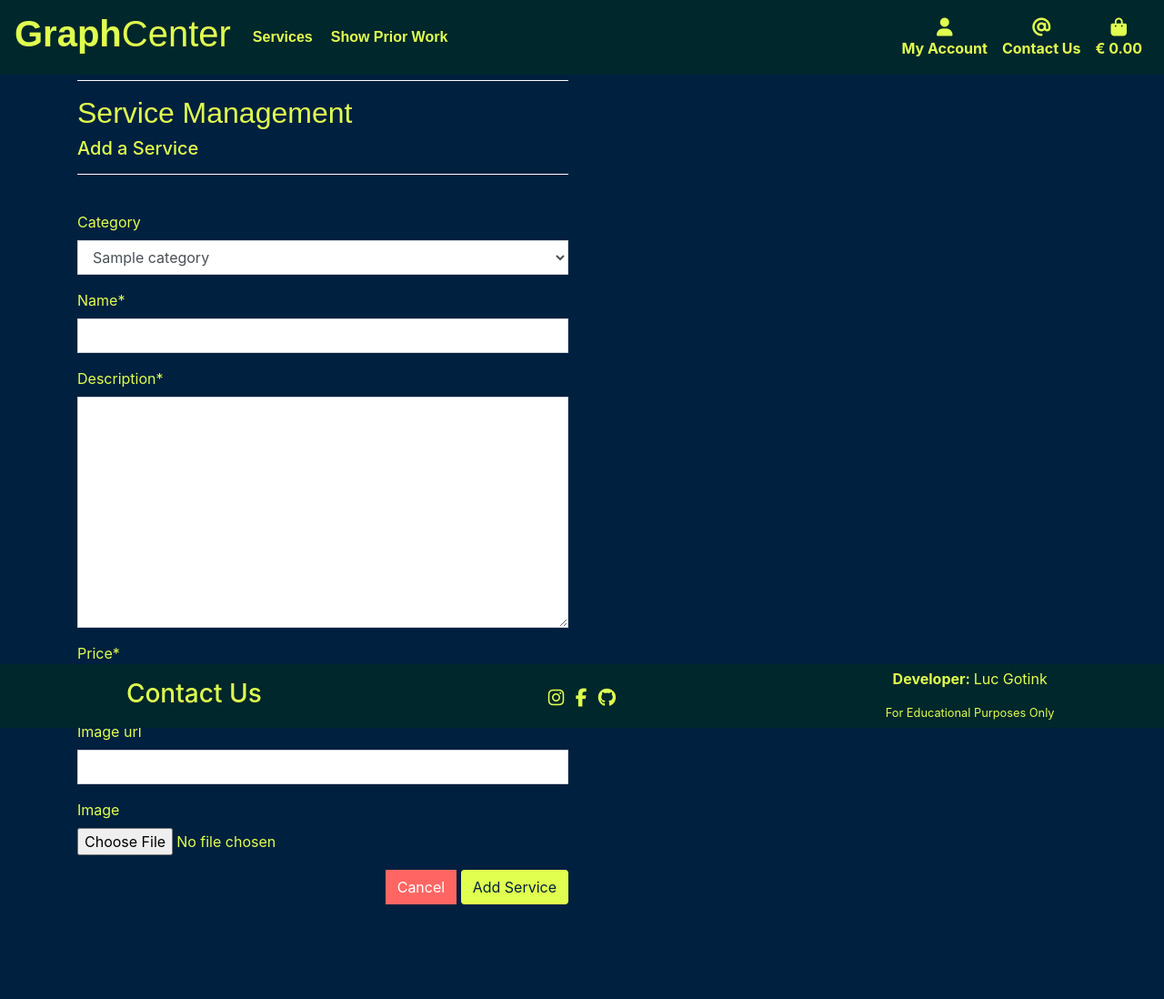
After one commit to Decline-of-Mind/GraphCenter, a Django app: page /services/add/ in a window 1280 px wide. The commit adds this page. Shown: the whole page at 91% size. Run offline with Django 3.2, Linux system fonts and the light colour scheme; tables that the repository leaves empty hold one stand-in row (values such as "Sample post"); some libraries are stand-ins or nearby versions.

Commit message:
added Addservice form, and template

```diff
--- a/graphcenter/settings.py
+++ b/graphcenter/settings.py
@@ -204,3 +204,4 @@ STRIPE_CURRENCY = 'eur'
 STRIPE_PUBLIC_KEY = os.getenv('STRIPE_PUBLIC_KEY', '')
 STRIPE_SECRET_KEY = os.getenv('STRIPE_SECRET_KEY', '')
 STRIPE_WH_SECRET = os.getenv('STRIPE_WH_SECRET_GC', '')
+DEFAULT_FROM_EMAIL = 'GraphCenter@example.com'
--- /dev/null
+++ b/services/templates/services/add_service.html
@@ -0,0 +1,34 @@
+{% extends "base.html" %}
+{% load static %}
+
+{% block content %}
+
+
+
+<div class="container">
+        <div class="row yellow-color mt-5">
+            <div class="col-12 col-md-6 mt-4">
+                <hr class="hr-white w-100">
+                <h2 class="logo-font">Service Management</h2>
+                <h5>Add a Service</h5>
+                <hr class="hr-white w-100">
+            </div>
+        </div>
+
+        <div class="row yellow-color pb-5 mb-5">
+            <div class="col-12 col-md-6 mt-4">
+                <form method="POST" action="{% url 'add_service' %}" class="form mb-2" enctype="multipart/form-data">
+                    {% csrf_token %}
+                    {{ form | crispy }}
+                    <div class="text-right">
+                        <a href="{% url 'services' %}" class="btn red-btn rounded-0">Cancel</a>
+                        <button type="submit" class="btn yellow-btn round-0">Add Service</button>
+                    </div>
+                </form>
+            </div>
+        </div>
+
+    </div>
+
+
+{% endblock %}
--- a/services/urls.py
+++ b/services/urls.py
@@ -3,5 +3,6 @@ from . import views
 
 urlpatterns = [
     path('', views.services, name="services"),
-    path('<service_id>', views.service_detail, name='service_detail'),
+    path('<int:service_id>/', views.service_detail, name='service_detail'),
+    path('add/', views.add_service, name='add_service'),
 ]
--- a/services/views.py
+++ b/services/views.py
@@ -1,7 +1,7 @@
 from django.shortcuts import render, get_object_or_404
 from .models import Service, Category
 
-# Create your views here.
+from .forms import ServiceForm
 
 
 def services(request):
@@ -34,3 +34,15 @@ def service_detail(request, service_id):
     }
 
     return render(request, 'services/service_details.html', context)
+
+
+def add_service(request):
+    """ Add a Service to the store"""
+    form = ServiceForm()
+    template = 'services/add_service.html'
+
+    context = {
+        'form': form,
+    }
+
+    return render(request, template, context)
--- a/templates/partials/_navbar.html
+++ b/templates/partials/_navbar.html
@@ -52,7 +52,7 @@
                 <div class="dropdown-menu black-background border-0" aria-labelledby="user-options">
                     {% if request.user.is_authenticated %}
                         {% if request.user.is_superuser %}
-                            <a href="" class="dropdown-item font-weight-bold yellow-color">Product Management</a>
+                            <a href="{% url 'add_service' %}" class="dropdown-item font-weight-bold yellow-color">Product Management</a>
                         {% endif %}
                             <a href="{% url 'profile'%}" class="dropdown-item yellow-color">My Profile</a>
                             <a href="{% url 'account_logout' %}" class="dropdown-item font-weight-bold yellow-color">Logout</a>
```
Also changed, not shown: services/forms.py (line endings or trailing spaces).
